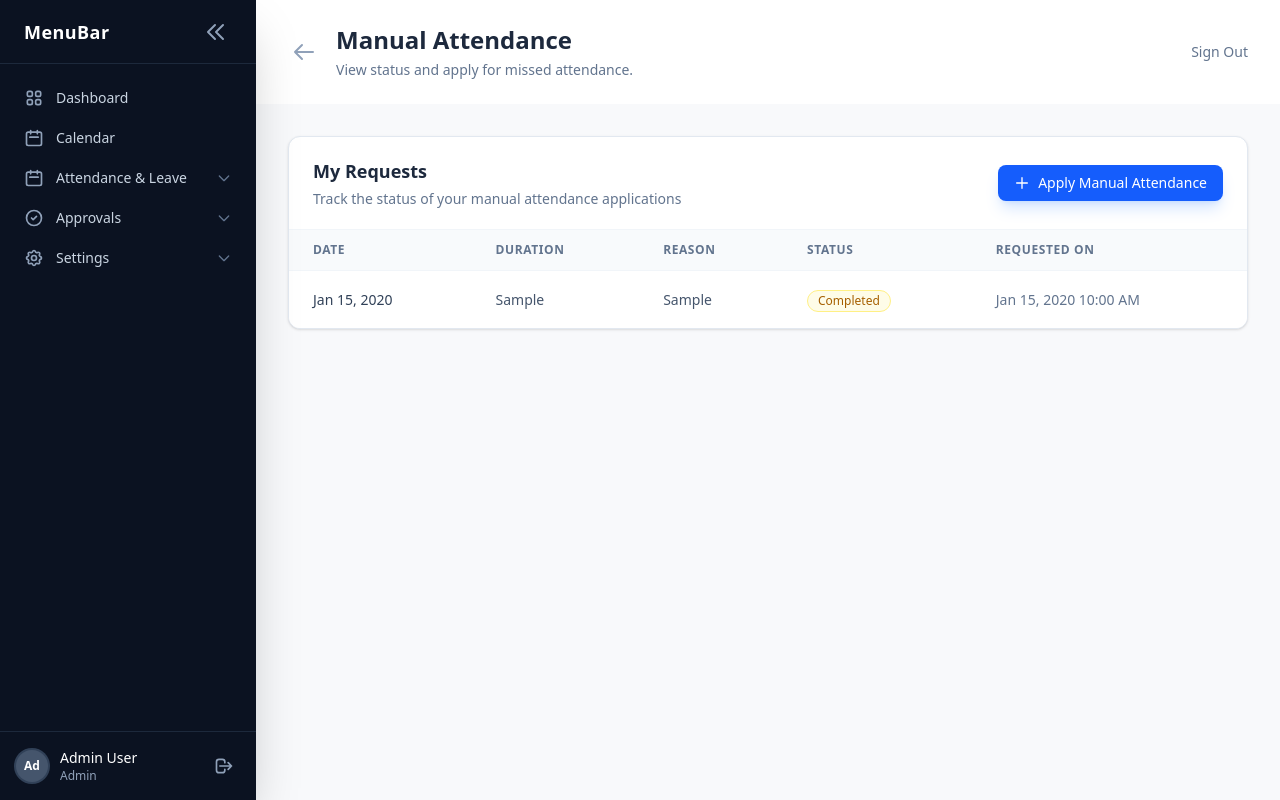
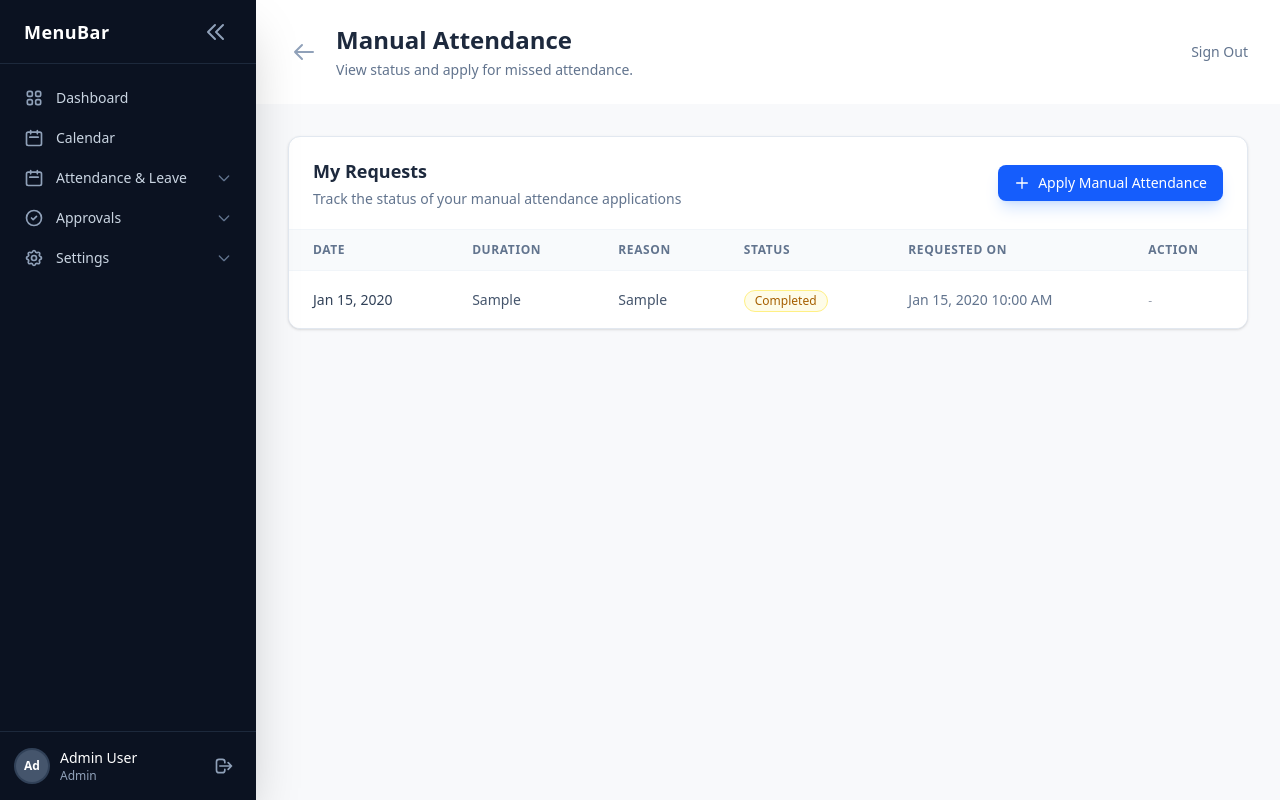
Before and after one commit to UNITECTURE/UnitectureApp, a Laravel app: page /attendance/manual in a window 1280 px wide. Run offline with Laravel 12, Linux system fonts and the light colour scheme; a user stored in the database is signed in; data comes from the database, SQL or seed files in the repository; tables that the repository leaves empty hold one stand-in row (values such as "Sample post"); style sheets or scripts are compiled from the project's sources; some libraries are stand-ins or nearby versions.

Commit message:
Add the cancel button for manual attendance and also changed the position of feedback

```diff
--- a/resources/views/attendance/manual.blade.php
+++ b/resources/views/attendance/manual.blade.php
@@ -30,9 +30,11 @@
             <div class="mt-8">
                 <div class="bg-white rounded-xl border border-slate-200 shadow-sm overflow-hidden">
                     <div class="px-6 py-5 border-b border-slate-100 flex items-center justify-between">
+                            <div class="flex items-center gap-4">
                                 <div>
                                     <h3 class="text-lg font-semibold text-slate-800">My Requests</h3>
                                     <p class="text-sm text-slate-500 mt-1">Track the status of your manual attendance applications</p>
+                                </div>
                             </div>
                             <button onclick="window.dispatchEvent(new CustomEvent('open-manual-attendance-modal'))" class="bg-blue-600 hover:bg-blue-700 text-white px-4 py-2 rounded-lg text-sm font-medium flex items-center shadow-lg shadow-blue-500/20 active:scale-95 transition-all duration-200">
                                 <svg class="w-4 h-4 mr-2" fill="none" stroke="currentColor" viewBox="0 0 24 24"><path stroke-linecap="round" stroke-linejoin="round" stroke-width="2" d="M12 4v16m8-8H4"></path></svg>
@@ -50,6 +52,7 @@
                                             <th class="px-6 py-3 text-left text-xs font-semibold text-slate-500 uppercase tracking-wider">Reason</th>
                                             <th class="px-6 py-3 text-left text-xs font-semibold text-slate-500 uppercase tracking-wider">Status</th>
                                             <th class="px-6 py-3 text-left text-xs font-semibold text-slate-500 uppercase tracking-wider">Requested On</th>
+                                            <th class="px-6 py-3 text-left text-xs font-semibold text-slate-500 uppercase tracking-wider">Action</th>
                                         </tr>
                                     </thead>
                                     <tbody class="bg-white divide-y divide-slate-100">
@@ -69,6 +72,7 @@
                                                     $statusClass = match($req->status) {
                                                         'approved' => 'bg-green-100 text-green-700 border-green-200',
                                                         'rejected' => 'bg-red-50 text-red-600 border-red-100',
+                                                        'cancelled' => 'bg-gray-100 text-gray-600 border-gray-200',
                                                         default => 'bg-yellow-50 text-yellow-700 border-yellow-200',
                                                     };
                                                 @endphp
@@ -79,10 +83,31 @@
                                             <td class="px-6 py-4 whitespace-nowrap text-sm text-slate-500">
                                                 {{ $req->created_at->format('M d, Y h:i A') }}
                                             </td>
+                                            <td class="px-6 py-4 whitespace-nowrap text-sm text-slate-500">
+                                                @if(in_array($req->status, ['pending', 'approved']))
+                                                    {{-- Button triggers hidden form submission --}}
+                                                    <button type="button"
+                                                        item-url="{{ route('attendance.manual.cancel', $req->id) }}"
+                                                        onclick="if(confirm('Are you sure?')) {
+                                                            let f = document.getElementById('single-action-form');
+                                                            f.action = this.getAttribute('item-url');
+                                                            f.submit();
+                                                        }"
+                                                        class="text-red-600 hover:text-red-900 font-medium text-xs border border-red-200 bg-red-50 px-2 py-1 rounded hover:bg-red-100 transition-colors">
+                                                        Cancel
+                                                    </button>
+                                                @else
+                                                    <span class="text-gray-400 text-xs">-</span>
+                                                @endif
+                                            </td>
                                         </tr>
                                         @endforeach
                                     </tbody>
                                 </table>
+                                {{-- Hidden Form for Single Actions --}}
+                                <form id="single-action-form" method="POST" style="display:none;">
+                                    @csrf
+                                </form>
                             @else
                                 <div class="px-6 py-12 text-center">
                                     <div class="inline-flex items-center justify-center w-12 h-12 rounded-full bg-slate-100 mb-4">
@@ -96,6 +121,7 @@
                     </div>
                 </div>
             </div>
+        </div>
     </main>
 </div>
 
--- a/resources/views/attendance/self.blade.php
+++ b/resources/views/attendance/self.blade.php
@@ -193,7 +193,7 @@
                                 </div>
                                 <div class="flex-1 min-w-[120px] bg-purple-50 rounded-lg p-3 text-center border border-slate-200 shadow-sm flex flex-col justify-center h-24">
                                     <div class="text-xl font-bold text-slate-800">{{ $cumulative_summary['holidays'] }}</div>
-                                    <div class="text-[10px] uppercase font-bold text-slate-600 mt-1 leading-tight">Holidays<br>(+ Sundays)</div>
+                                    <div class="text-[10px] uppercase font-bold text-slate-600 mt-1 leading-tight">Holidays<br>(INCL Sundays)</div>
                                 </div>
                             </div>
 
--- a/resources/views/layouts/app.blade.php
+++ b/resources/views/layouts/app.blade.php
@@ -77,68 +77,106 @@
 </head>
 <body class="font-sans antialiased text-slate-800 bg-[#F8F9FB]">
     <div id="app" class="relative">
+        @yield('content')
+    </div>
+
     {{-- Flash Messages --}}
     @if (session('success'))
     <div x-data="{ show: true }"
             x-show="show"
+            style="position: fixed; bottom: 24px; right: 24px; z-index: 9999;"
             x-init="setTimeout(() => show = false, 4000)"
-             x-transition:enter="transition ease-out duration-300"
-             x-transition:enter-start="opacity-0 translate-y-2"
-             x-transition:enter-end="opacity-100 translate-y-0"
+            x-transition:enter="transition ease-out duration-500 cubic-bezier(0.175, 0.885, 0.32, 1.275)"
+            x-transition:enter-start="opacity-0 translate-y-8 scale-95"
+            x-transition:enter-end="opacity-100 translate-y-0 scale-100"
             x-transition:leave="transition ease-in duration-200"
             x-transition:leave-start="opacity-100 translate-y-0"
-             x-transition:leave-end="opacity-0 translate-y-2"
-             class="fixed top-4 right-4 z-[150] bg-green-50 text-green-800 px-4 py-3 rounded-xl border border-green-200 shadow-lg flex items-center gap-3">
-            <svg class="h-5 w-5 text-green-500" fill="none" viewBox="0 0 24 24" stroke="currentColor"><path stroke-linecap="round" stroke-linejoin="round" stroke-width="2" d="M9 12l2 2 4-4m6 2a9 9 0 11-18 0 9 9 0 0118 0z"></path></svg>
-            <span class="text-sm font-medium">{{ session('success') }}</span>
-            <button @click="show = false" class="text-green-600 hover:text-green-800"><svg class="h-4 w-4" fill="none" viewBox="0 0 24 24" stroke="currentColor"><path stroke-linecap="round" stroke-linejoin="round" stroke-width="2" d="M6 18L18 6M6 6l12 12"></path></svg></button>
+            x-transition:leave-end="opacity-0 translate-y-8"
+            class="fixed bottom-6 right-6 z-[150] bg-green-50 text-green-900 px-6 py-4 rounded-xl border border-green-200 shadow-2xl flex items-center gap-4 border-l-4 border-l-green-500">
+        <div class="bg-green-100 p-2 rounded-full ring-2 ring-green-100/50">
+            <svg class="h-6 w-6 text-green-600" fill="none" viewBox="0 0 24 24" stroke="currentColor"><path stroke-linecap="round" stroke-linejoin="round" stroke-width="2" d="M9 12l2 2 4-4m6 2a9 9 0 11-18 0 9 9 0 0118 0z"></path></svg>
+        </div>
+        <div>
+            <span class="block text-sm font-bold text-green-900">Success!</span>
+            <span class="text-sm font-medium text-green-800">{{ session('success') }}</span>
+        </div>
+        <button @click="show = false" class="text-green-600 hover:text-green-800 ml-2"><svg class="h-5 w-5" fill="none" viewBox="0 0 24 24" stroke="currentColor"><path stroke-linecap="round" stroke-linejoin="round" stroke-width="2" d="M6 18L18 6M6 6l12 12"></path></svg></button>
     </div>
     @endif
 
     @if (session('error'))
     <div x-data="{ show: true }"
             x-show="show"
-             x-init="setTimeout(() => show = false, 4000)"
-             x-transition:enter="transition ease-out duration-300"
-             x-transition:enter-start="opacity-0 translate-y-2"
-             x-transition:enter-end="opacity-100 translate-y-0"
+            style="position: fixed; bottom: 24px; right: 24px; z-index: 9999;"
+            x-init="setTimeout(() => show = false, 5000)"
+            x-transition:enter="transition ease-out duration-500 cubic-bezier(0.175, 0.885, 0.32, 1.275)"
+            x-transition:enter-start="opacity-0 translate-y-8 scale-95"
+            x-transition:enter-end="opacity-100 translate-y-0 scale-100"
             x-transition:leave="transition ease-in duration-200"
             x-transition:leave-start="opacity-100 translate-y-0"
-             x-transition:leave-end="opacity-0 translate-y-2"
-             class="fixed top-4 right-4 z-[150] bg-red-50 text-red-800 px-4 py-3 rounded-xl border border-red-200 shadow-lg flex items-center gap-3">
-            <svg class="h-5 w-5 text-red-500" fill="none" viewBox="0 0 24 24" stroke="currentColor"><path stroke-linecap="round" stroke-linejoin="round" stroke-width="2" d="M12 8v4m0 4h.01M21 12a9 9 0 11-18 0 9 9 0 0118 0z"></path></svg>
-            <span class="text-sm font-medium">{{ session('error') }}</span>
-            <button @click="show = false" class="text-red-600 hover:text-red-800"><svg class="h-4 w-4" fill="none" viewBox="0 0 24 24" stroke="currentColor"><path stroke-linecap="round" stroke-linejoin="round" stroke-width="2" d="M6 18L18 6M6 6l12 12"></path></svg></button>
+            x-transition:leave-end="opacity-0 translate-y-8"
+            class="fixed bottom-6 right-6 z-[150] bg-red-50 text-red-900 px-6 py-4 rounded-xl border border-red-200 shadow-2xl flex items-center gap-4 border-l-4 border-l-red-500">
+        <div class="bg-red-100 p-2 rounded-full ring-2 ring-red-100/50">
+            <svg class="h-6 w-6 text-red-600" fill="none" viewBox="0 0 24 24" stroke="currentColor"><path stroke-linecap="round" stroke-linejoin="round" stroke-width="2" d="M12 8v4m0 4h.01M21 12a9 9 0 11-18 0 9 9 0 0118 0z"></path></svg>
+        </div>
+        <div>
+            <span class="block text-sm font-bold text-red-900">Error</span>
+            <span class="text-sm font-medium text-red-800">{{ session('error') }}</span>
+        </div>
+        <button @click="show = false" class="text-red-600 hover:text-red-800 ml-2"><svg class="h-5 w-5" fill="none" viewBox="0 0 24 24" stroke="currentColor"><path stroke-linecap="round" stroke-linejoin="round" stroke-width="2" d="M6 18L18 6M6 6l12 12"></path></svg></button>
+    </div>
+    @endif
+
+    @if (session('info'))
+    <div x-data="{ show: true }"
+            x-show="show"
+            style="position: fixed; bottom: 24px; right: 24px; z-index: 9999;"
+            x-init="setTimeout(() => show = false, 4000)"
+            x-transition:enter="transition ease-out duration-500 cubic-bezier(0.175, 0.885, 0.32, 1.275)"
+            x-transition:enter-start="opacity-0 translate-y-8 scale-95"
+            x-transition:enter-end="opacity-100 translate-y-0 scale-100"
+            x-transition:leave="transition ease-in duration-200"
+            x-transition:leave-start="opacity-100 translate-y-0"
+            x-transition:leave-end="opacity-0 translate-y-8"
+            class="fixed bottom-6 right-6 z-[150] bg-blue-50 text-blue-900 px-6 py-4 rounded-xl border border-blue-200 shadow-2xl flex items-center gap-4 border-l-4 border-l-blue-500">
+        <div class="bg-blue-100 p-2 rounded-full ring-2 ring-blue-100/50">
+            <svg class="h-6 w-6 text-blue-600" fill="none" viewBox="0 0 24 24" stroke="currentColor"><path stroke-linecap="round" stroke-linejoin="round" stroke-width="2" d="M13 16h-1v-4h-1m1-4h.01M21 12a9 9 0 11-18 0 9 9 0 0118 0z"></path></svg>
+        </div>
+        <div>
+            <span class="block text-sm font-bold text-blue-900">Info</span>
+            <span class="text-sm font-medium text-blue-800">{{ session('info') }}</span>
+        </div>
+        <button @click="show = false" class="text-blue-600 hover:text-blue-800 ml-2"><svg class="h-5 w-5" fill="none" viewBox="0 0 24 24" stroke="currentColor"><path stroke-linecap="round" stroke-linejoin="round" stroke-width="2" d="M6 18L18 6M6 6l12 12"></path></svg></button>
     </div>
     @endif
 
     @if ($errors->any())
     <div x-data="{ show: true }"
             x-show="show"
-             x-init="setTimeout(() => show = false, 5000)"
-             x-transition:enter="transition ease-out duration-300"
-             x-transition:enter-start="opacity-0 translate-y-2"
-             x-transition:enter-end="opacity-100 translate-y-0"
+            style="position: fixed; bottom: 24px; right: 24px; z-index: 9999;"
+            x-init="setTimeout(() => show = false, 6000)"
+            x-transition:enter="transition ease-out duration-500 cubic-bezier(0.175, 0.885, 0.32, 1.275)"
+            x-transition:enter-start="opacity-0 translate-y-8 scale-95"
+            x-transition:enter-end="opacity-100 translate-y-0 scale-100"
             x-transition:leave="transition ease-in duration-200"
             x-transition:leave-start="opacity-100 translate-y-0"
-             x-transition:leave-end="opacity-0 translate-y-2"
-             class="fixed top-4 right-4 z-[150] bg-red-50 text-red-800 px-4 py-3 rounded-xl border border-red-200 shadow-lg gap-3">
-             <div class="flex items-start gap-3">
-                <svg class="h-5 w-5 text-red-500 mt-0.5" fill="none" viewBox="0 0 24 24" stroke="currentColor"><path stroke-linecap="round" stroke-linejoin="round" stroke-width="2" d="M12 9v2m0 4h.01m-6.938 4h13.856c1.54 0 2.502-1.667 1.732-3L13.732 4c-.77-1.333-2.694-1.333-3.464 0L3.34 16c-.77 1.333.192 3 1.732 3z"></path></svg>
+            x-transition:leave-end="opacity-0 translate-y-8"
+            class="fixed bottom-6 right-6 z-[150] bg-red-50 text-red-900 px-6 py-4 rounded-xl border border-red-200 shadow-2xl gap-4 border-l-4 border-l-red-500">
+            <div class="flex items-start gap-4">
+            <div class="bg-red-100 p-2 rounded-full ring-2 ring-red-100/50 mt-0.5">
+                <svg class="h-6 w-6 text-red-600" fill="none" viewBox="0 0 24 24" stroke="currentColor"><path stroke-linecap="round" stroke-linejoin="round" stroke-width="2" d="M12 9v2m0 4h.01m-6.938 4h13.856c1.54 0 2.502-1.667 1.732-3L13.732 4c-.77-1.333-2.694-1.333-3.464 0L3.34 16c-.77 1.333.192 3 1.732 3z"></path></svg>
+            </div>
             <div class="flex-1">
-                    <span class="text-sm font-bold block mb-1">Check your input</span>
-                    <ul class="list-disc list-inside text-sm">
+                <span class="text-sm font-bold block mb-1 text-red-900">Check your input</span>
+                <ul class="list-disc list-inside text-sm text-red-800">
                     @foreach ($errors->all() as $error)
                         <li>{{ $error }}</li>
                     @endforeach
                 </ul>
             </div>
-                <button @click="show = false" class="text-red-600 hover:text-red-800"><svg class="h-4 w-4" fill="none" viewBox="0 0 24 24" stroke="currentColor"><path stroke-linecap="round" stroke-linejoin="round" stroke-width="2" d="M6 18L18 6M6 6l12 12"></path></svg></button>
+            <button @click="show = false" class="text-red-600 hover:text-red-800 ml-2"><svg class="h-5 w-5" fill="none" viewBox="0 0 24 24" stroke="currentColor"><path stroke-linecap="round" stroke-linejoin="round" stroke-width="2" d="M6 18L18 6M6 6l12 12"></path></svg></button>
             </div>
     </div>
     @endif
-
-        @yield('content')
-    </div>
 </body>
 </html>
--- a/routes/web.php
+++ b/routes/web.php
@@ -83,6 +83,8 @@ Route::middleware(['auth'])->group(function () {
     Route::post('/attendance/manual', [ManualAttendanceController::class, 'store'])->name('attendance.manual.store');
     Route::post('/attendance/manual/{id}/approve', [ManualAttendanceController::class, 'approve'])->name('attendance.manual.approve');
     Route::post('/attendance/manual/reject/{id}', [ManualAttendanceController::class, 'reject'])->name('attendance.manual.reject');
+    Route::post('/attendance/manual/{id}/cancel', [ManualAttendanceController::class, 'cancel'])->name('attendance.manual.cancel');
+
     Route::get('/attendance/manual', [AttendanceController::class, 'manualAccess'])->name('attendance.manual');
     Route::get('/attendance/export', [AttendanceController::class, 'export'])->name('attendance.export');
 
```
Also changed, not shown: app/Http/Controllers/ManualAttendanceController.php (+60 -0 lines). Lines whose indentation alone changed are shown as unchanged.
